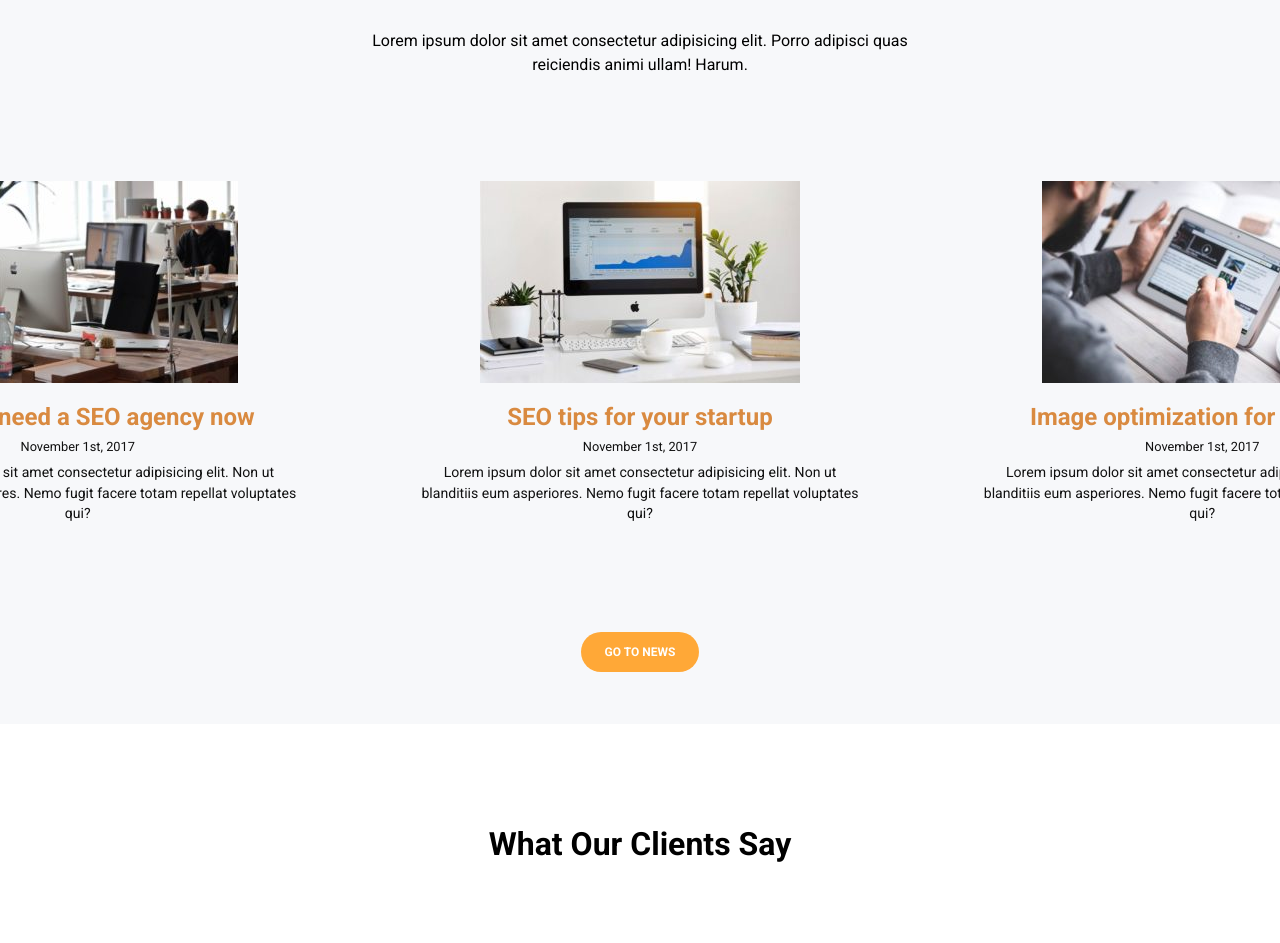
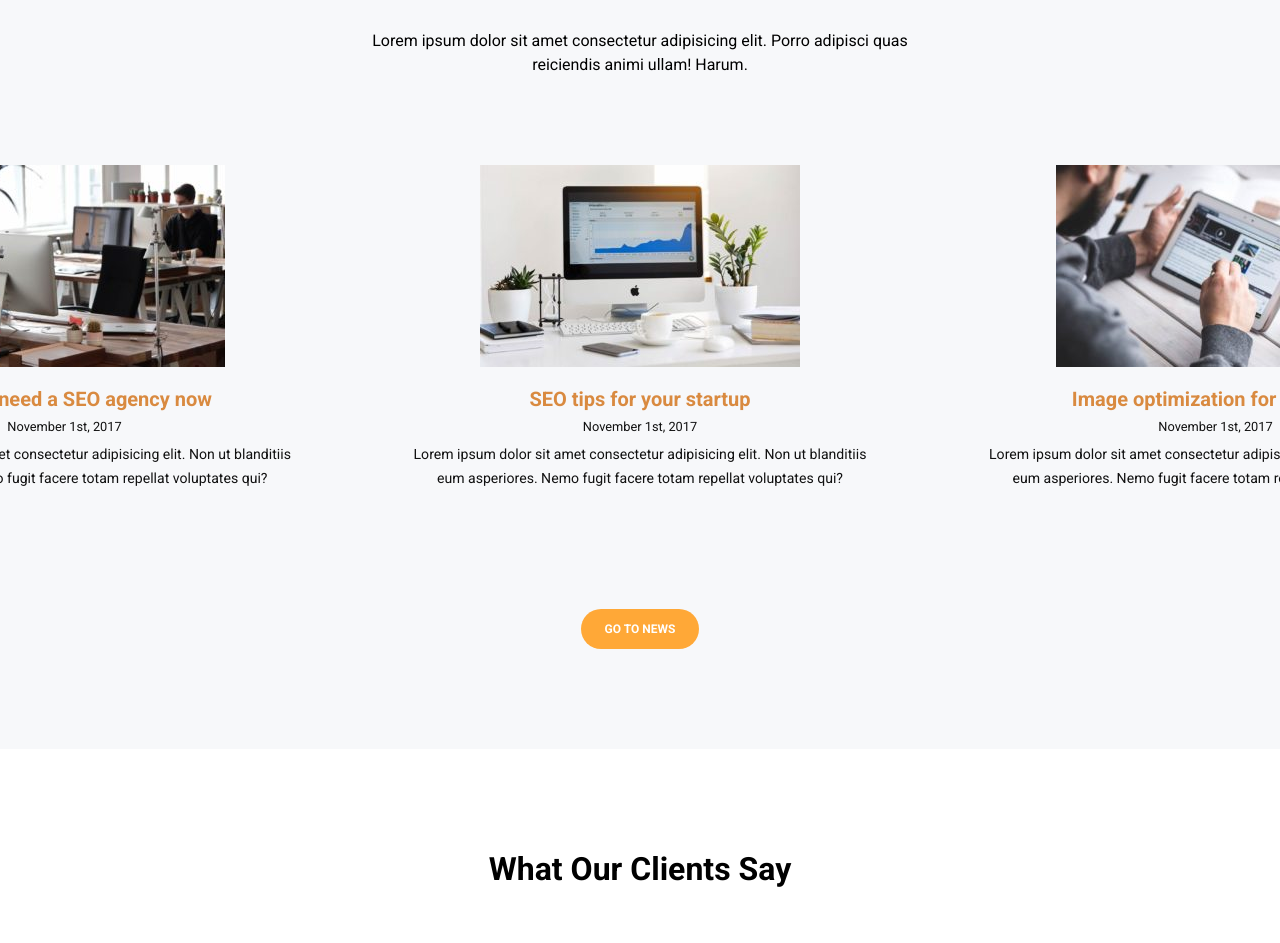
Before and after one commit to giusscos/proj-html-vuejs, a Vue app: page / in a window 1280 px wide. Shown: the part 5060-6003 px from the top of the page. Built offline with nearby package versions, Linux system fonts and the light colour scheme.

Commit message:
News Pixels Perfect

```diff
--- a/src/components/CardComponent.vue
+++ b/src/components/CardComponent.vue
@@ -163,9 +163,10 @@ export default {
 
 .news {
     .card_component {
+        padding-top: 2.5rem;
+        padding-bottom: 2rem;
 
         .card_wrapper {
-            flex-grow: 1;
             padding: 0;
             background-color: transparent;
 
@@ -173,12 +174,11 @@ export default {
 
                 .component_img {
                     display: inline-block;
-                    object-fit: cover;
-                    object-position: center;
                 }
             }
 
             .component_title {
+                font-size: 1.25rem;
                 padding: 1rem 0 0.5rem;
                 color: $pj-text_hover;
             }
@@ -189,6 +189,7 @@ export default {
             }
 
             .component_desc {
+                line-height: 1.5rem;
                 padding: 0 3rem;
             }
         }
--- a/src/components/NewsComponent.vue
+++ b/src/components/NewsComponent.vue
@@ -55,10 +55,6 @@ export default {
 </script>
 <style lang="scss" scoped>
 .news{
-    padding-bottom: 4rem;
-
-    .btn_wrapper {
-        padding-top: 3rem;
-    }
+    padding-bottom: 7rem;
 }
 </style>
```
